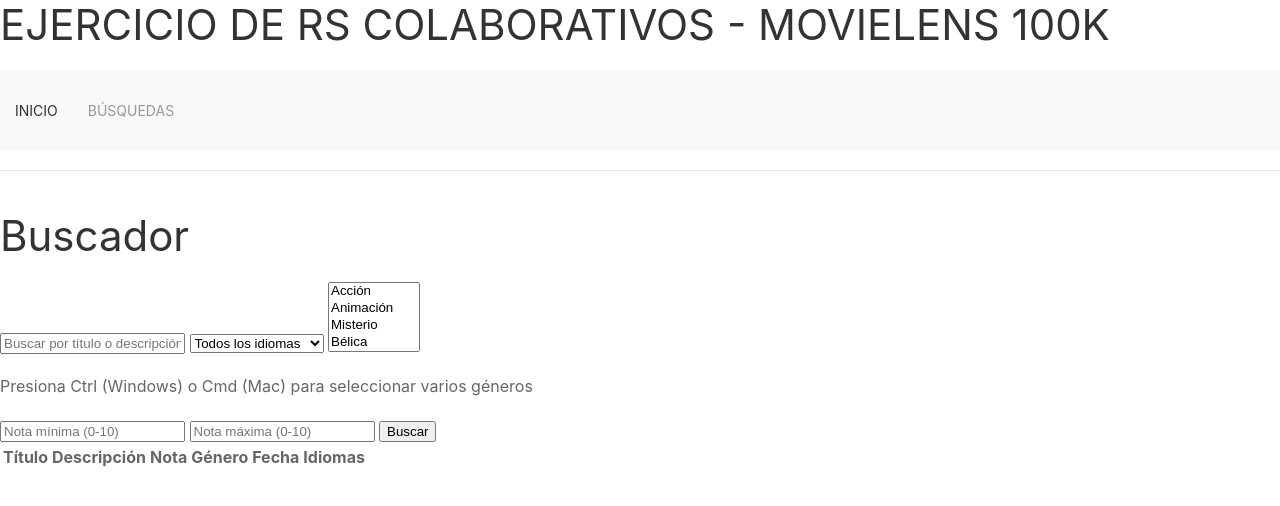
After one commit to franciiscocg/WebScarpingMovies, a Django app: page /buscar_titulo_o_descripcion/ in a window 1280 px wide. The commit adds this page. Shown: the top 506 px of the page. Run offline with Django 3.2, Linux system fonts and the light colour scheme; lists and menus that the app fills with data are empty.

Commit message:
Busque woosh

```diff
--- a/EjercicioRS/EjercicioRS/urls.py
+++ b/EjercicioRS/EjercicioRS/urls.py
@@ -7,4 +7,5 @@ urlpatterns = [
     path('mostrar_peliculas/', views.mostrar_peliculas, name='mostrar_peliculas'),
     path('cargar_index_y_BD/', views.cargar_index_y_BD, name='cargar_index_y_BD'),
     path('crear_index/', views.crear_index, name='crear_index'),
+    path('buscar_titulo_o_descripcion/', views.buscar_titulo_o_descripcion, name='buscar_titulo_o_descripcion'),
     ]
--- /dev/null
+++ b/EjercicioRS/main/templates/buscador.html
@@ -0,0 +1,51 @@
+{% extends 'master.html' %}
+
+{% block titulo %} Buscador {% endblock %}
+
+
+
+{% block contenido %}
+<form action="{% url 'buscar_titulo_o_descripcion' %}" method="POST">
+    {% csrf_token %}
+    <input type="text" name="query" placeholder="Buscar por título o descripción">
+    <select name="idioma">
+        <option value="">Todos los idiomas</option>
+        <option value="esp">Español</option>
+        <option value="lat">Latino</option>
+        <option value="subesp">Subtítulos Español</option>
+    </select>
+    <select name="genero" multiple>
+        {% for genero in generos %}
+        <option value="{{ genero }}">{{ genero }}</option>
+        {% endfor %}
+    </select>
+    <p>Presiona Ctrl (Windows) o Cmd (Mac) para seleccionar varios géneros</p>
+    <input type="number" step="0.1" name="min_nota" placeholder="Nota mínima (0-10)">
+    <input type="number" step="0.1" name="max_nota" placeholder="Nota máxima (0-10)">
+    <button type="submit">Buscar</button>
+</form>
+<table>
+    <thead>
+        <tr>
+            <th>Título</th>
+            <th>Descripción</th>
+            <th>Nota</th>
+            <th>Género</th>
+            <th>Fecha</th>
+            <th>Idiomas</th>
+        </tr>
+    </thead>
+    <tbody>
+        {% for pelicula in peliculas %}
+        <tr>
+            <td>{{ pelicula.0 }}</td>
+            <td>{{ pelicula.1 }}</td>
+            <td>{{ pelicula.2 }} / 10</td>
+            <td>{{ pelicula.3 }}</td>
+            <td>{{ pelicula.4 }}</td>
+            <td>{{ pelicula.5 }}</td>
+        </tr>
+        {% endfor %}
+    </tbody>
+</table>
+{% endblock %}
--- a/EjercicioRS/main/templates/master.html
+++ b/EjercicioRS/main/templates/master.html
@@ -30,7 +30,7 @@
                     <ul class="uk-nav uk-navbar-dropdown-nav">
 						<li><a href="/recomendar_peliculas_usuarios">Recomendar Pel&iacute;culas a un usuario</a></li>
 						<li><a href="/peliculas_similares">Mostrar Pel&iacute;culas similares a una</a></li>
-						<li><a href="/puntuaciones_usuario">Buscar Usuario</a></li>
+						<li><a href="/buscar_titulo_o_descripcion">Buscar titulo o descripcion </a></li>
                     </ul>
                 </div>
             </li>
--- a/EjercicioRS/main/templates/mostrar_peliculas.html
+++ b/EjercicioRS/main/templates/mostrar_peliculas.html
@@ -2,7 +2,6 @@
 {% block titulo %} Películas en la Base de Datos {% endblock %}
 
 {% block contenido %}
-    <h3>Lista de Películas</h3>
     <table>
         <thead>
             <tr>
--- a/EjercicioRS/main/views.py
+++ b/EjercicioRS/main/views.py
@@ -2,6 +2,11 @@
 from django.shortcuts import render, redirect
 from django.db import connection
 from main.busquedaWoosh import *
+GENEROS_CHOICES = [
+        'Acción', 'Animación', 'Misterio', 'Bélica', 'Ciencia ficción', 'Comedia',
+        'Crimen', 'Drama', 'Suspense', 'Familia', 'Música', 'Romance', 'Terror',
+        'Western', 'Documental'
+]
 
 def mostrar_peliculas(request):
     with connection.cursor() as cursor:
@@ -16,3 +21,19 @@ def cargar_index_y_BD(request):
 def crear_index(request):
     crea_index()
     return render(request, 'index_cargar.html')
+
+def buscar_titulo_o_descripcion(request):
+    peliculas = []
+    if request.method == 'POST':
+        busqueda = request.POST.get('query', '')  # Búsqueda de texto
+        idioma = request.POST.get('idioma', '')  # Filtro de idioma
+        generos = request.POST.getlist('genero')  # Filtro de géneros (lista)
+        min_nota = request.POST.get('min_nota', '')  # Mínima valoración
+        max_nota = request.POST.get('max_nota', '')  # Máxima valoración
+
+        # Validar que los géneros estén en la lista permitida
+        generos = [genero for genero in generos if genero in GENEROS_CHOICES]
+
+        peliculas = filtrar_peliculas(busqueda, idioma, generos, min_nota, max_nota)
+
+    return render(request, 'buscador.html', {'peliculas': peliculas, 'generos': GENEROS_CHOICES})
```
Also changed, not shown: EjercicioRS/main/busquedaWoosh.py (+40 -35 lines), 3 other files.
